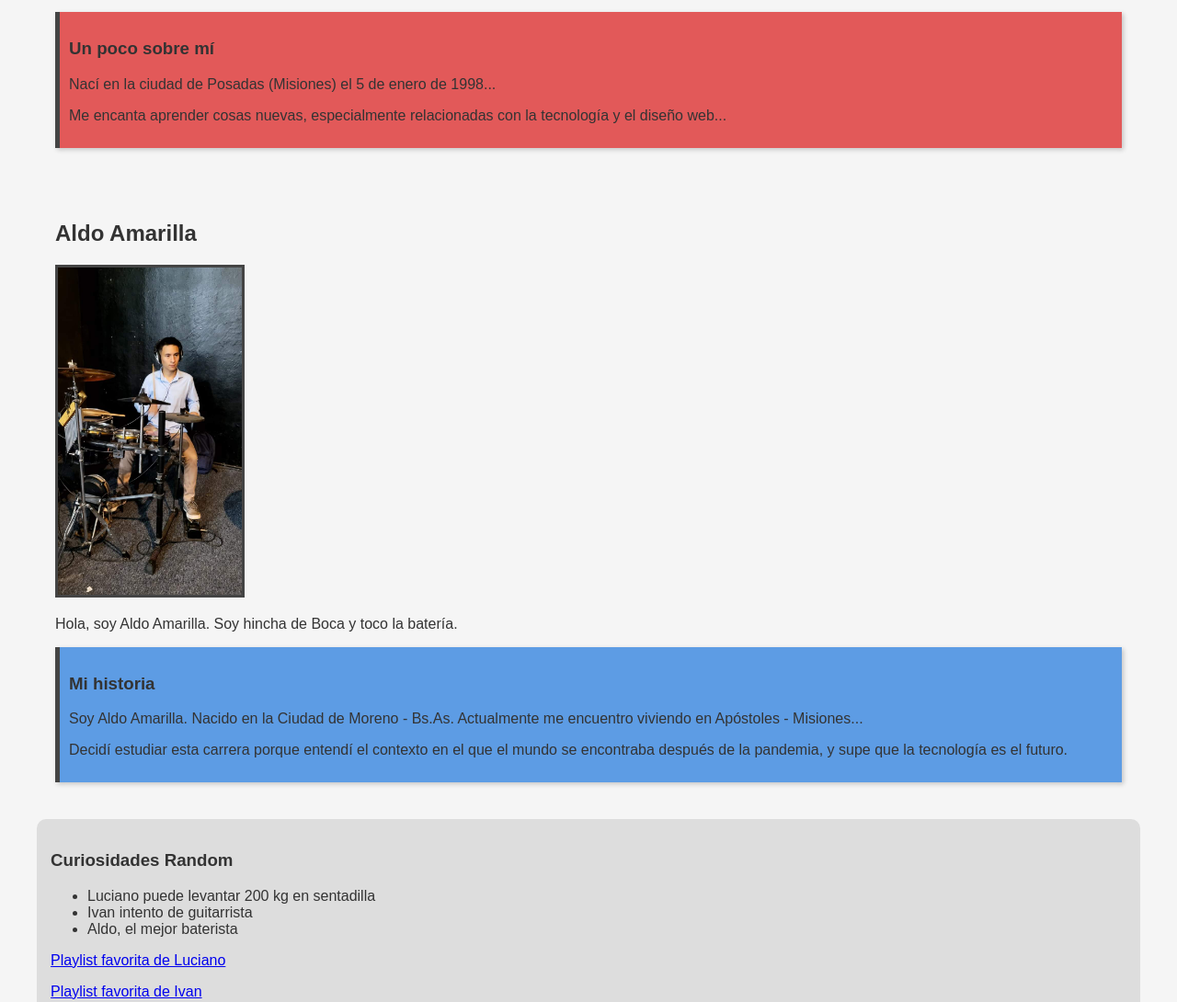
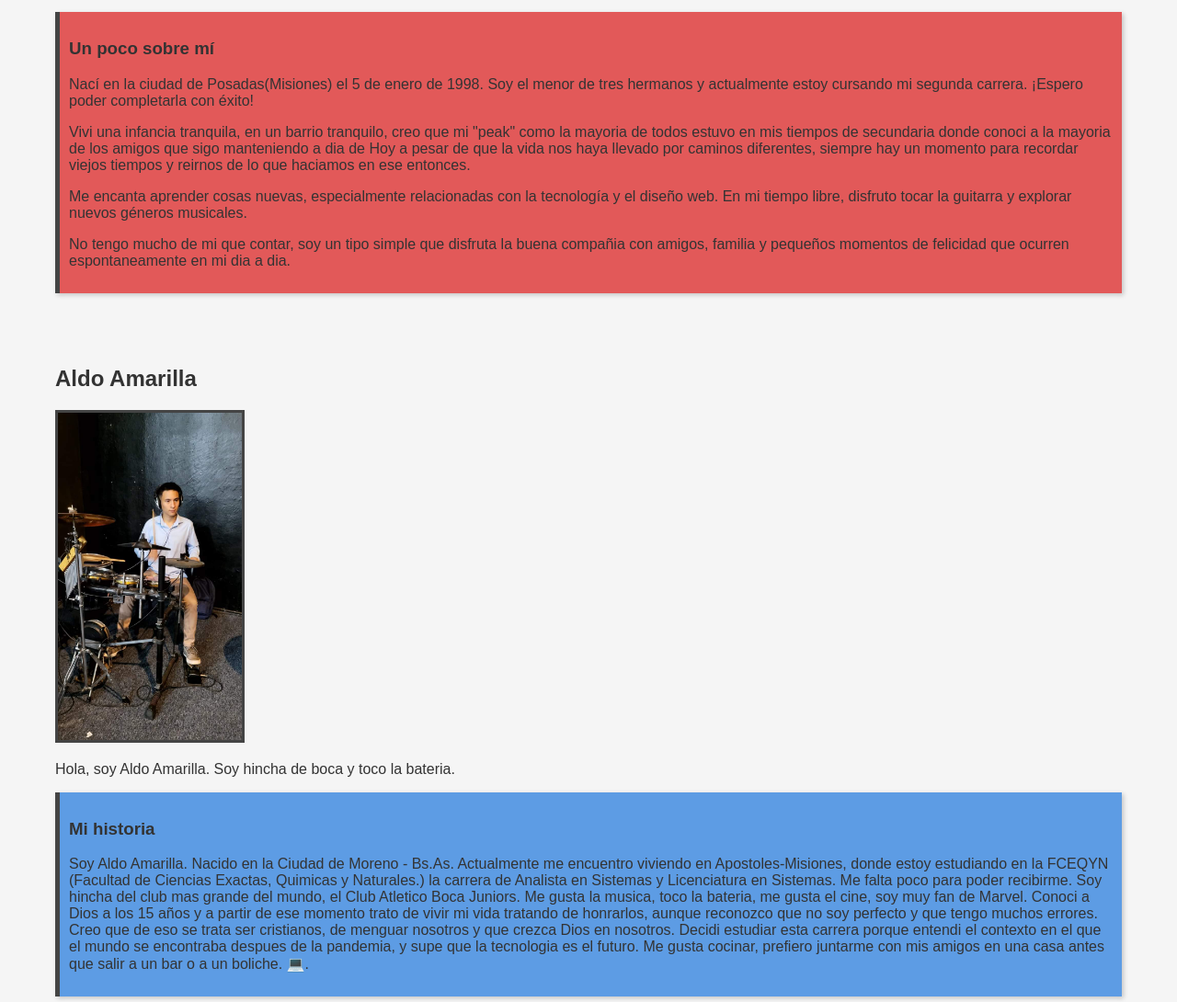
Before and after one commit to lucianocast/web-css, a plain HTML site: page index.html in a window 1280 px wide. Shown: the part 1502-2592 px from the top of the page at 92% size. Drawn offline with Linux system fonts and the light colour scheme.

Commit message:
Correción mínima

```diff
--- a/index.html
+++ b/index.html
@@ -50,11 +50,22 @@
     <section id="ivan">
       <h2>Ivan</h2>
       <img src="imagenes/ivan.jpg" alt="Foto de Ivan" />
-      <p>Hola, soy Ivan Gimenez actualmente tengo 27 años y soy estudiante de la carrera de ASC, LSI y PUC (aunque este último lo tengo abandonado hace como 2 años).</p>
-      <article>
-        <h3>Un poco sobre mí</h3>
-        <p>Nací en la ciudad de Posadas (Misiones) el 5 de enero de 1998...</p>
-        <p>Me encanta aprender cosas nuevas, especialmente relacionadas con la tecnología y el diseño web...</p>
+      <p>Hola, soy Ivan Gimenez actualmente tengo 27 años y soy estudiante de la carrera de ASC, LSI y PUC (aunque
+                este ultimo lo tengo abandonado hace como 2 años).</p>
+            <article>
+                <h3>Un poco sobre mí</h3>
+                <p>Nací en la ciudad de Posadas(Misiones) el 5 de enero de 1998. Soy el menor de tres hermanos y
+                    actualmente estoy cursando mi segunda carrera. ¡Espero poder completarla con éxito!</p>
+                <p>Vivi una infancia tranquila, en un barrio tranquilo, creo que mi "peak" como la mayoria de todos
+                    estuvo en mis tiempos de secundaria donde conoci a la mayoria de los amigos que sigo manteniendo a
+                    dia de Hoy
+                    a pesar de que la vida nos haya llevado por caminos diferentes, siempre hay un momento para recordar
+                    viejos tiempos y reirnos de lo que haciamos en ese entonces.</p>
+                </p>
+                <p>Me encanta aprender cosas nuevas, especialmente relacionadas con la tecnología y el diseño web. En mi
+                    tiempo libre, disfruto tocar la guitarra y explorar nuevos géneros musicales.</p>
+                <p>No tengo mucho de mi que contar, soy un tipo simple que disfruta la buena compañia con amigos,
+                    familia y pequeños momentos de felicidad que ocurren espontaneamente en mi dia a dia.</p>
       </article>
     </section>
 
@@ -62,11 +73,21 @@
     <section id="persona3">
       <h2>Aldo Amarilla</h2>
       <img src="imagenes/aldo.jpg" alt="Foto de Aldo" />
-      <p>Hola, soy Aldo Amarilla. Soy hincha de Boca y toco la batería.</p>
-      <article>
-        <h3>Mi historia</h3>
-        <p>Soy Aldo Amarilla. Nacido en la Ciudad de Moreno - Bs.As. Actualmente me encuentro viviendo en Apóstoles - Misiones...</p>
-        <p>Decidí estudiar esta carrera porque entendí el contexto en el que el mundo se encontraba después de la pandemia, y supe que la tecnología es el futuro.</p>
+      <p>Hola, soy Aldo Amarilla. Soy hincha de boca y toco la bateria.</p>
+            <article>
+                <h3>Mi historia</h3>
+                <p>Soy Aldo Amarilla. Nacido en la Ciudad de Moreno - Bs.As. Actualmente me encuentro viviendo en Apostoles-Misiones,
+                    donde estoy estudiando en la FCEQYN (Facultad de Ciencias Exactas, Quimicas y Naturales.) la carrera de
+                    Analista en Sistemas y Licenciatura en Sistemas. Me falta poco para poder recibirme.
+                    Soy hincha del club mas grande del mundo, el Club Atletico Boca Juniors.
+                    Me gusta la musica, toco la bateria, me gusta el cine, soy muy fan de Marvel.
+                    Conoci a Dios a los 15 años y a partir de ese momento trato de vivir mi vida tratando de honrarlos, aunque
+                    reconozco que no soy perfecto y que tengo muchos errores. Creo que de eso se trata ser cristianos, de menguar nosotros
+                    y que crezca Dios en nosotros.
+                    Decidi estudiar esta carrera porque entendi el contexto en el que el mundo se encontraba despues de la pandemia,
+                    y supe que la tecnologia es el futuro.
+                    Me gusta cocinar, prefiero juntarme con mis amigos en una casa antes que salir a un bar o a un boliche.
+                      💻.</p>
       </article>
     </section>
 
```
